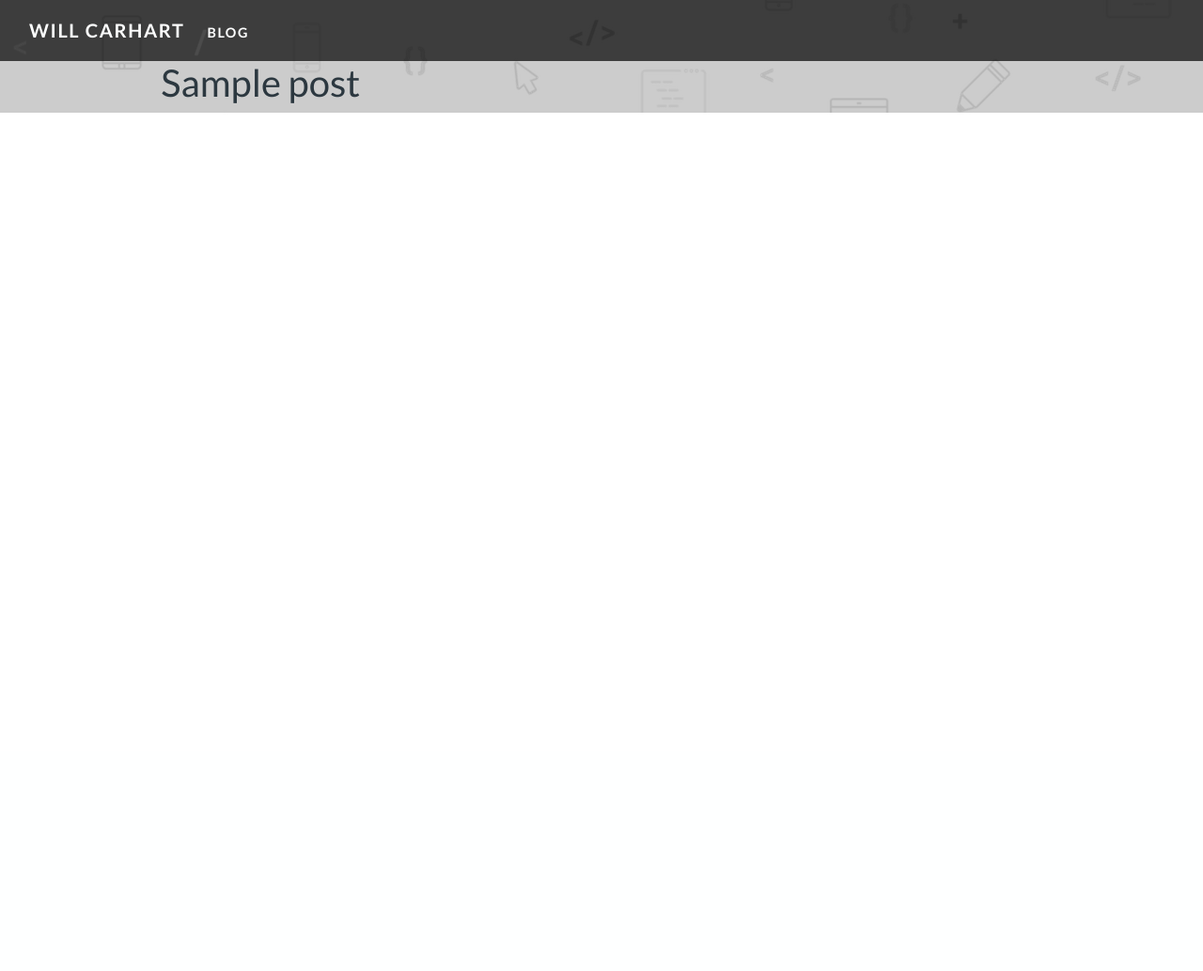
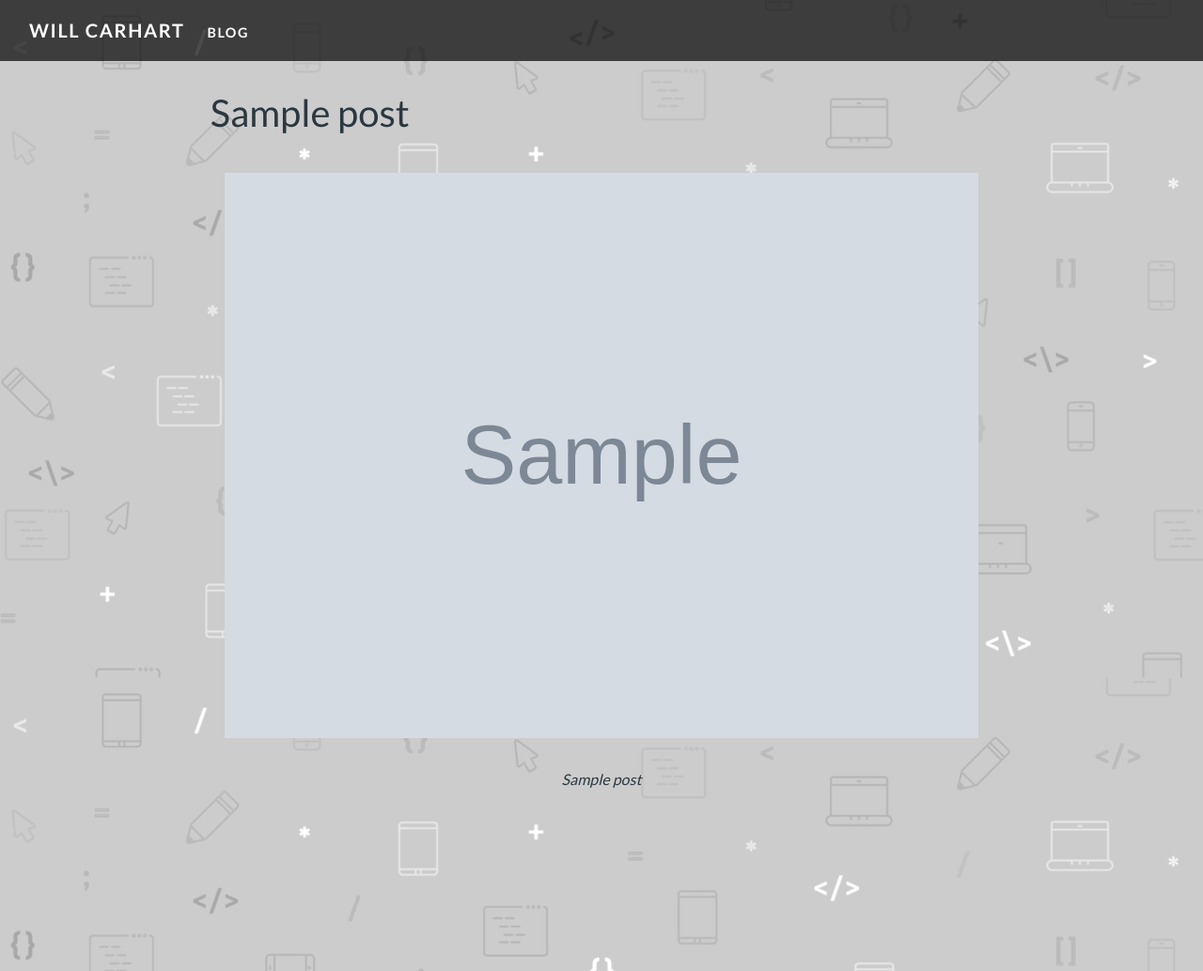
Before and after one commit to wcarhart/willcarh.art-v1, a Django app: a page that uses blog/templates/blog_detail.html in a window 1280 px wide. Shown: the whole page at 94% size. Before the commit the page ends 120 px from the top, so only its background shows below. Run offline with Django 3.2, Linux system fonts and the light colour scheme; tables that the repository leaves empty hold one stand-in row (values such as "Sample post"); grey boxes marked "Sample" are stand-in pictures; parts of the project's set-up code (start-up, migrations or seed data) failed here and were passed over; some libraries are stand-ins or nearby versions.

Commit message:
This version works with the cover photo. This is some malarkey

```diff
--- a/blog/static/blog_base.css
+++ b/blog/static/blog_base.css
@@ -29,6 +29,10 @@ body {
 }
 #content {
 	padding-top: 4rem;
+}
+.narrow {
+	width: 75%;
+	margin: 0 auto;
 }
 
 /*-- navigation --*/
@@ -126,9 +130,10 @@ i.subtitle {
 /*-- end blog container, index--*/
 
 /*-- blog container, detail --*/
-.narrow {
-	width: 75%;
-	margin: 0 auto;
+.cover-photo {
+	width: 100%;
+	max-width: 100%;
+	padding-bottom: 1rem;
 }
 /*-- end blog container, detail --*/
 
--- a/blog/templates/blog_detail.html
+++ b/blog/templates/blog_detail.html
@@ -2,15 +2,33 @@
 {% load static %}
 
 {% block page_content %}
-<div class="project-detail narrow">
-	<!-- heading -->
+<div class="container blog-container">
+	<div class="narrow">
+		<!-- header -->
 		<div class="os-animation" data-animation="fadeInUp">
 			<h1 class="heading">{{ post.title }}</h1>
 		</div>
-	<!-- end heading -->
+		<!-- end header -->
 
 		<!-- content -->
+		<div class="os-animation" data-animation="fadeInUp">
+			<div class="container-fluid cover-photo">
+				<img class="cover-photo" src="{% static post.cover %}" alt="{{ post.title }} cover photo">
+			</div>
+			<div class="container-fluid text-center post-subtitle">
+				<i>{{ post.subtitle }}</i>
+			</div>
+			<div class="container-fluid post-content">
 
+			</div>
+		</div>
 		<!-- end content -->
+
+		<!-- footer -->
+		<footer>
+			<br><br><br><br><br><br><br><br>
+		</footer>
+		<!-- end footer -->
+	</div>
 </div>
 {% endblock %}
```
Lines whose indentation alone changed are shown as unchanged.
